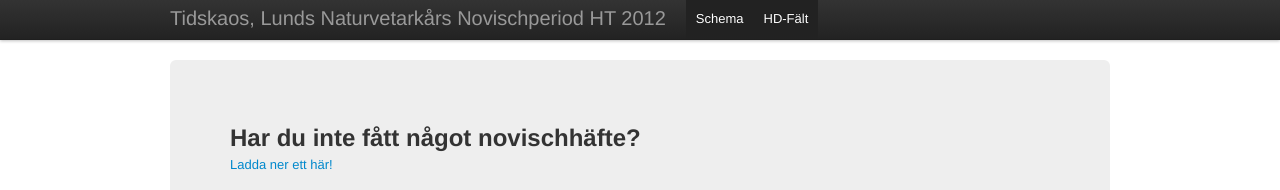
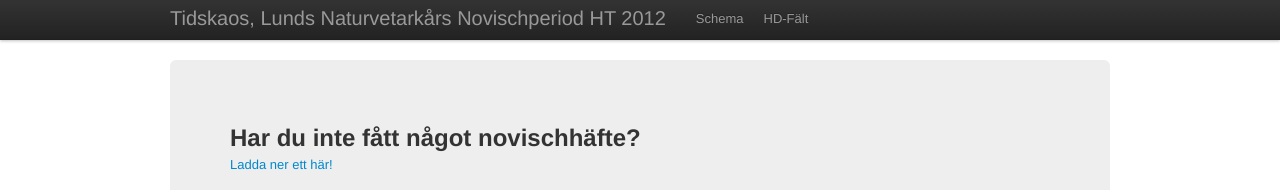
Before and after one commit to auroranockert/tidskaos, a Jekyll site: the page built from index.html, in a window 1280 px wide. Shown: the top 190 px of the page. Built offline with Jekyll 4.4.1, drawn with Linux system fonts in a browser that asks for light colours; Markdown is read by kramdown in place of the engine named in the settings; comment, search, counter and statistics services are not loaded.

Commit message:
Fixa navigation

```diff
--- a/_includes/nav.html
+++ b/_includes/nav.html
@@ -4,10 +4,10 @@
 			<a class="btn btn-navbar" data-toggle="collapse" data-target=".nav-collapse"></a> <a class="brand" href="/">Tidskaos, Lunds Naturvetarkårs Novischperiod HT 2012</a>
 			<div class="nav-collapse">
 				<ul class="nav">
-					<li class="active">
+					<li{% if page.nav == 'schema' %} class="active"{% endif %}>
 						<a href="/schema.html">Schema</a>
 					</li>
-					<li class="active">
+					<li{% if page.nav == 'hd' %} class="active"{% endif %}>
 						<a href="/hd-fields.html">HD-Fält</a>
 					</li>
 				</ul>
--- a/hd-fields.html
+++ b/hd-fields.html
@@ -1,6 +1,7 @@
 ---
 title: Higgs-Dahlen Fält
 layout: schedule
+nav: hd
 ---
 
 <h1>Higgs-Dahlen Fält i närheten</h1>
--- a/schema.html
+++ b/schema.html
@@ -1,6 +1,7 @@
 ---
 layout: schedule
 title: Schema
+nav: schema
 ---
 
 {% include schedule.html %}
```
